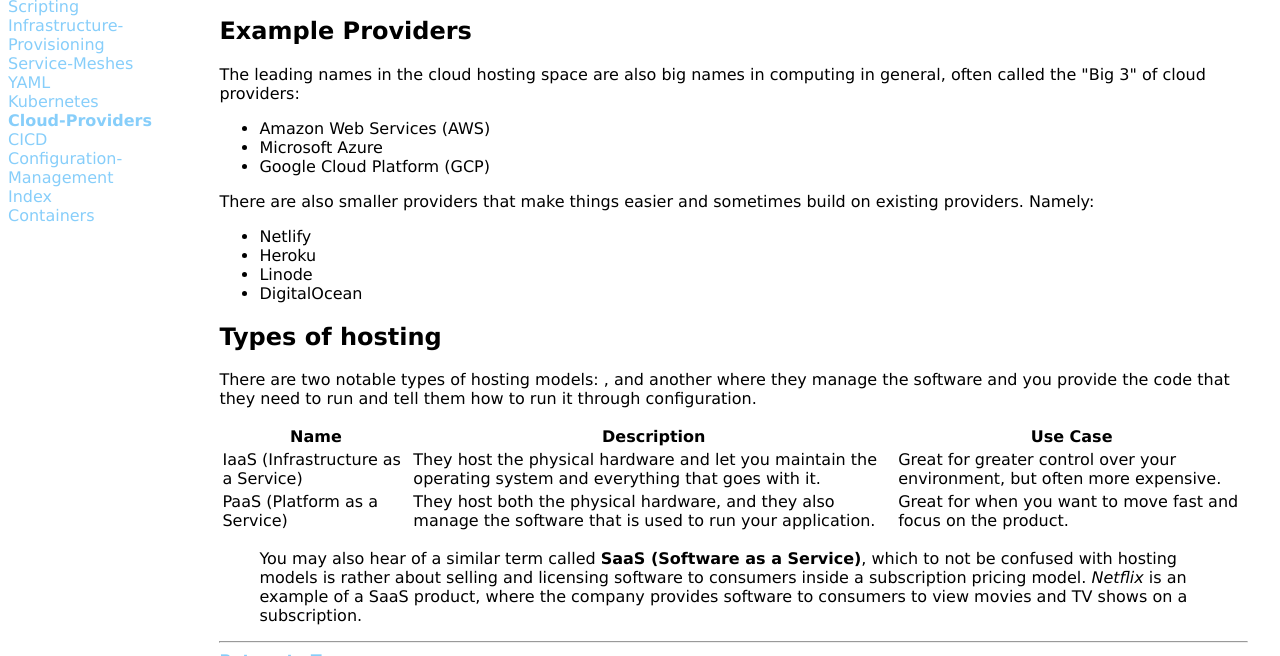
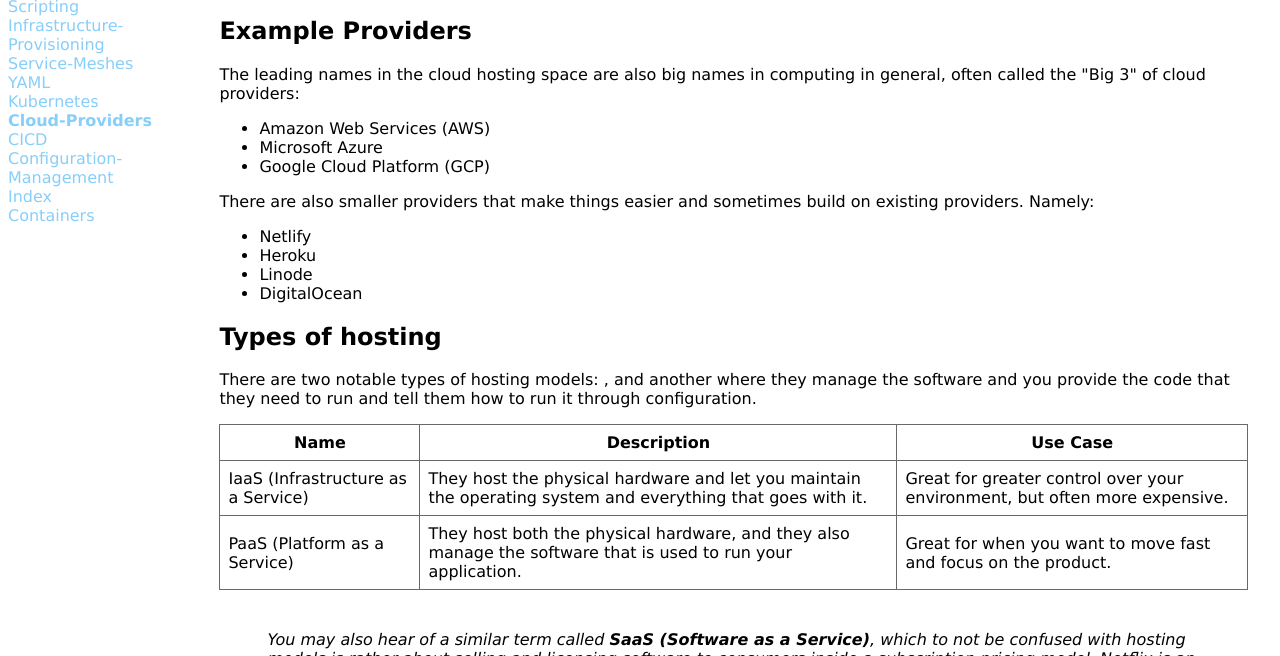
Before and after one commit to gridlocdev/custom-static-site-generator, a plain HTML site: page wwwroot/DevOps/Cloud-Providers.html in a window 1280 px wide. Shown: the part 144-800 px from the top of the page. Drawn offline with Linux system fonts and the light colour scheme.

Commit message:
Added styles to template for tables, code, and blockquotes

```diff
--- a/template/style.css
+++ b/template/style.css
@@ -5,10 +5,11 @@
 }
 @media (prefers-color-scheme: dark) {
   :root {
-    --sidebar-bg-color: rgb(33, 37, 41);
-
-    --content-bg-color: #191919;
-    --content-text-color: whitesmoke;
+    --text-color: whitesmoke;
+    --text-color-accent: rgb(190, 190, 190);
+    --bg-color-primary: #191919;
+    --bg-color-secondary: rgb(33, 37, 41);
+    --bg-color-accent: rgb(42, 48, 53);
   }
 }
 
@@ -16,8 +17,8 @@ body {
   margin: 0;
   padding: 0;
   height: 100vh;
-  background-color: var(--content-bg-color);
-  color: var(--content-text-color);
+  background-color: var(--bg-color-primary);
+  color: var(--text-color);
   font-family: Verdana, Geneva, Tahoma, sans-serif;
   display: flex;
   flex-direction: row;
@@ -41,7 +42,7 @@ a:hover {
 
 .sidebar {
   flex: 1;
-  background-color: var(--sidebar-bg-color);
+  background-color: var(--bg-color-secondary);
   display: flex;
   flex-direction: column;
   padding: 0.5rem;
@@ -73,6 +74,31 @@ ul.breadcrumb li {
 /* Add a slash symbol (/) before/behind each list item */
 ul.breadcrumb li + li:before {
   padding: 8px;
-  color: var(--content-text-color);
+  color: var(--text-color);
   content: "/\00a0";
 }
+
+table,
+th,
+td {
+  border: thin solid dimgray;
+  border-collapse: collapse;
+  padding: 0.5em;
+}
+
+blockquote {
+  background-color: var(--bg-color-secondary);
+  font-style: italic;
+  padding: 0.5em;
+  border-left: 0.75em solid var(--bg-color-accent);
+}
+
+pre {
+  font-size: larger;
+  padding: 1em;
+  background-color: var(--bg-color-secondary);
+}
+
+code {
+  line-height: 1.5;
+}
--- a/wwwroot/style.css
+++ b/wwwroot/style.css
@@ -5,10 +5,11 @@
 }
 @media (prefers-color-scheme: dark) {
   :root {
-    --sidebar-bg-color: rgb(33, 37, 41);
-
-    --content-bg-color: #191919;
-    --content-text-color: whitesmoke;
+    --text-color: whitesmoke;
+    --text-color-accent: rgb(190, 190, 190);
+    --bg-color-primary: #191919;
+    --bg-color-secondary: rgb(33, 37, 41);
+    --bg-color-accent: rgb(42, 48, 53);
   }
 }
 
@@ -16,8 +17,8 @@ body {
   margin: 0;
   padding: 0;
   height: 100vh;
-  background-color: var(--content-bg-color);
-  color: var(--content-text-color);
+  background-color: var(--bg-color-primary);
+  color: var(--text-color);
   font-family: Verdana, Geneva, Tahoma, sans-serif;
   display: flex;
   flex-direction: row;
@@ -41,7 +42,7 @@ a:hover {
 
 .sidebar {
   flex: 1;
-  background-color: var(--sidebar-bg-color);
+  background-color: var(--bg-color-secondary);
   display: flex;
   flex-direction: column;
   padding: 0.5rem;
@@ -73,6 +74,31 @@ ul.breadcrumb li {
 /* Add a slash symbol (/) before/behind each list item */
 ul.breadcrumb li + li:before {
   padding: 8px;
-  color: var(--content-text-color);
+  color: var(--text-color);
   content: "/\00a0";
 }
+
+table,
+th,
+td {
+  border: thin solid dimgray;
+  border-collapse: collapse;
+  padding: 0.5em;
+}
+
+blockquote {
+  background-color: var(--bg-color-secondary);
+  font-style: italic;
+  padding: 0.5em;
+  border-left: 0.75em solid var(--bg-color-accent);
+}
+
+pre {
+  font-size: larger;
+  padding: 1em;
+  background-color: var(--bg-color-secondary);
+}
+
+code {
+  line-height: 1.5;
+}
```
